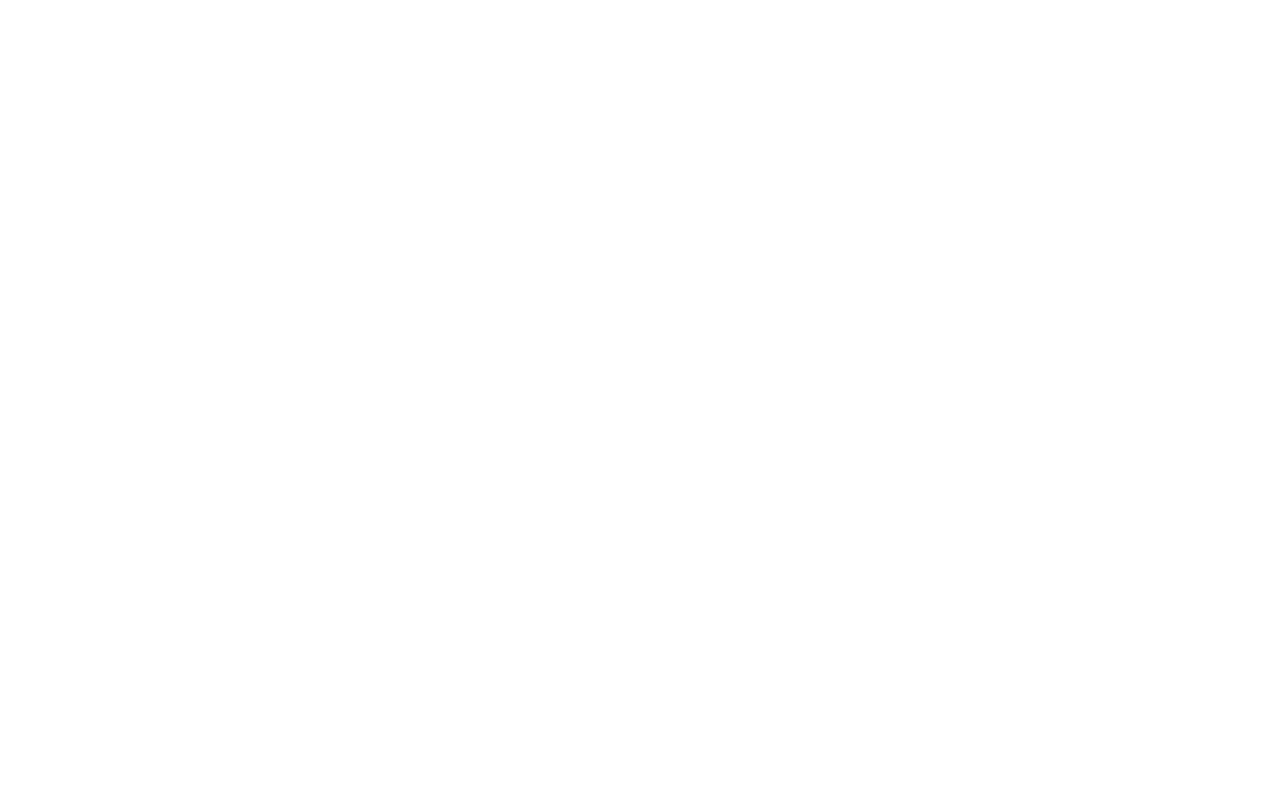
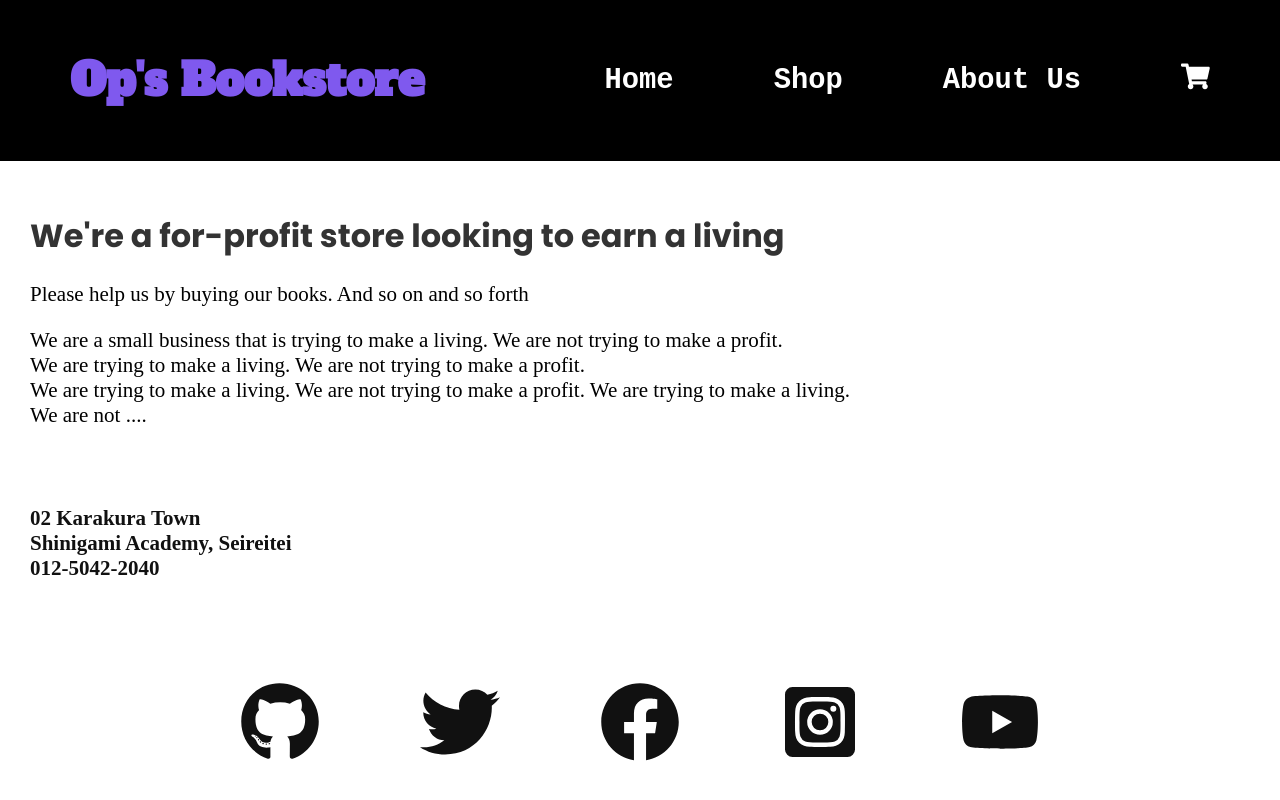
Before and after one commit to Op-Pautu/Shopping-Cart, a React (Vite) app: page /about in a window 1280 px wide. Before the commit this address had no page. Built offline with nearby package versions, Linux system fonts and the light colour scheme.

Commit message:
Add contact page

```diff
--- a/src/App.jsx
+++ b/src/App.jsx
@@ -2,6 +2,7 @@
 
 import Home from "./pages/Home/Home";
 import Store from "./pages/Store/Store";
+import About from "./pages/About/About";
 import { Route, Routes } from "react-router-dom";
 function App() {
   return (
@@ -9,6 +10,7 @@
       <Routes>
         <Route path="/" element={<Home />} />
         <Route path="/store" element={<Store />} />
+        <Route path="/about" element={<About />} />
       </Routes>
     </div>
   );
--- a/src/components/TopBar/TopBar.jsx
+++ b/src/components/TopBar/TopBar.jsx
@@ -15,7 +15,7 @@
             <Link to="/store">Shop</Link>
           </li>
           <li>
-            <a href="/contact">Contact</a>
+            <Link to="/about">About Us</Link>
           </li>
           <li className="cart">
             <a href="/cart">
--- /dev/null
+++ b/src/pages/About/About.jsx
@@ -0,0 +1,68 @@
+import React from "react";
+import TopBar from "../../components/TopBar/TopBar";
+
+import {
+  FaTwitter,
+  FaGithub,
+  FaInstagramSquare,
+  FaYoutube,
+  FaFacebook,
+} from "react-icons/fa";
+import "./About.scss";
+export default function About() {
+  return (
+    <div className="about">
+      <TopBar />
+      <div className="aboutContainer">
+        <div className="aboutText">
+          <h1>We're a for-profit store looking to earn a living</h1>
+          <p>Please help us by buying our books. And so on and so forth</p>
+          <p>
+            We are a small business that is trying to make a living. We are not
+            trying to make a profit. <br />
+            We are trying to make a living. We are not trying to make a profit.{" "}
+            <br /> We are trying to make a living. We are not trying to make a
+            profit. We are trying to make a living. <br />
+            We are not ....
+          </p>
+          <br />
+          <br />
+          <div className="location">
+            <p>
+              02 Karakura Town
+              <br />
+              <span>Shinigami Academy, Seireitei</span>
+              <br />
+              <span>012-5042-2040</span>
+            </p>
+          </div>
+        </div>
+        <div className="aboutIcons">
+          <a href="https://github.com/Op-Pautu">
+            <FaGithub />
+          </a>
+          <a href="https://twitter.com/oppautu">
+            <FaTwitter />
+          </a>
+          <a href="https://react-icons.github.io/react-icons/search?q=facebook">
+            <FaFacebook />
+          </a>
+
+          <a href="https://www.youtube.com/watch?v=dQw4w9WgXcQ&ab_channel=RickAstley">
+            <FaInstagramSquare />
+          </a>
+          <a href="#">
+            <FaYoutube />
+          </a>
+        </div>
+      </div>
+      {/* <svg xmlns="http://www.w3.org/2000/svg" viewBox="0 0 1440 320">
+        <path
+          fill="#0099ff"
+          fill-opacity="0.69"
+          d="M0,32L48,37.3C96,43,192,53,288,69.3C384,85,480,107,576,138.7C672,171,768,213,864,202.7C960,192,1056,128,1152,90.7C1248,53,1344,43,1392,37.3L1440,32L1440,320L1392,320C1344,320,1248,320,1152,320C1056,320,960,320,864,320C768,320,672,320,576,320C480,320,384,320,288,320C192,320,96,320,48,320L0,320Z"
+        ></path>
+      </svg> */}
+    </div>
+  );
+}
--- /dev/null
+++ b/src/pages/About/About.scss
@@ -0,0 +1,45 @@
+.aboutContainer {
+    padding: 30px;
+
+    display: flex;
+    flex-direction: column;
+
+    overflow: auto;
+
+    .aboutText {
+        h1 {
+            font-family: 'Poppins', sans-serif;
+            color: #333;
+        }
+
+        p {
+            font-size: 21px;
+        }
+
+        .location {
+            font-size: 33px;
+            font-weight: 600;
+            color: #111;
+
+        }
+    }
+
+    .aboutIcons {
+
+        display: flex;
+
+        gap: 100px;
+        margin-top: 80px;
+        justify-content: center;
+
+        a {
+
+
+            svg {
+                font-size: 80px;
+                color: #111;
+            }
+        }
+    }
+
+}
```
